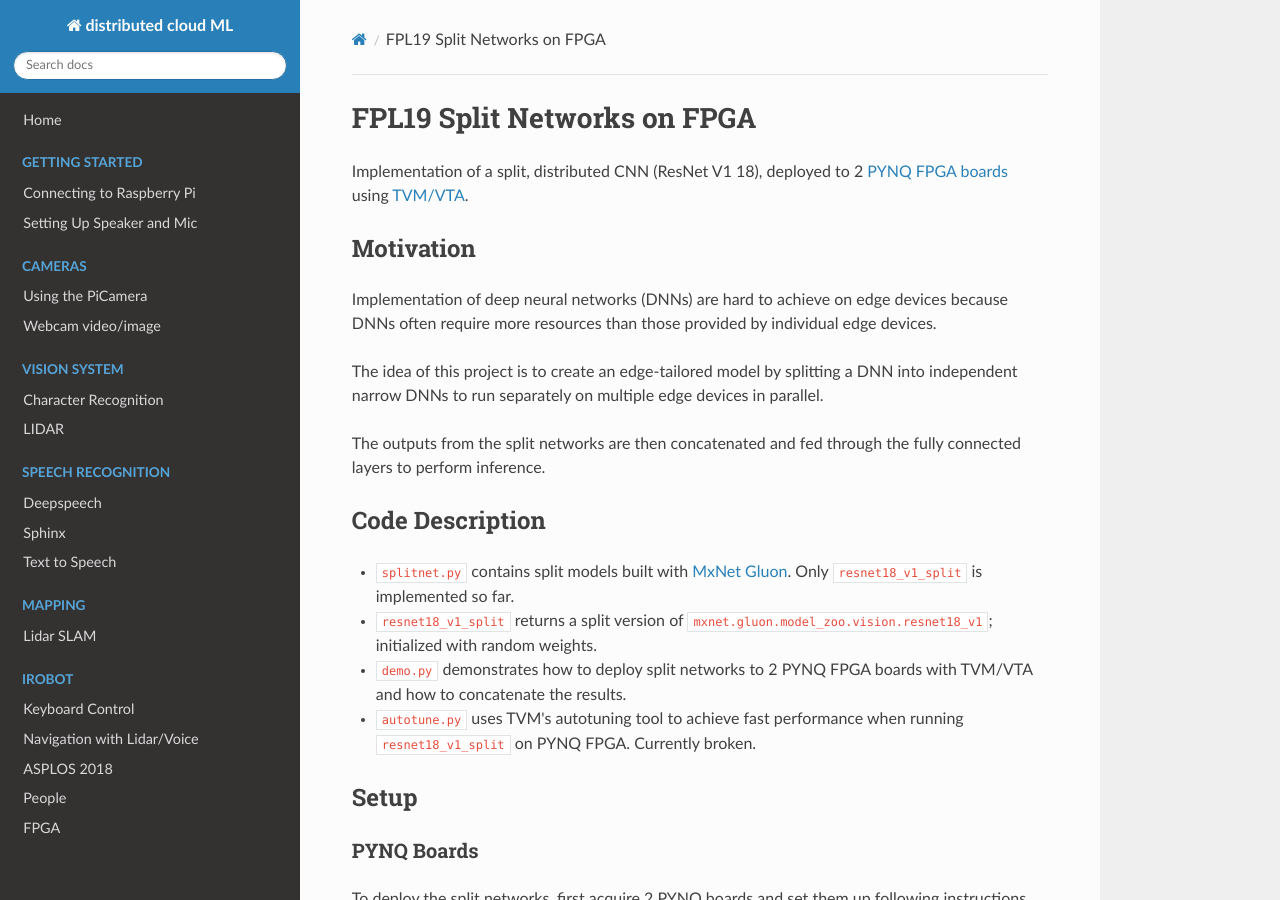
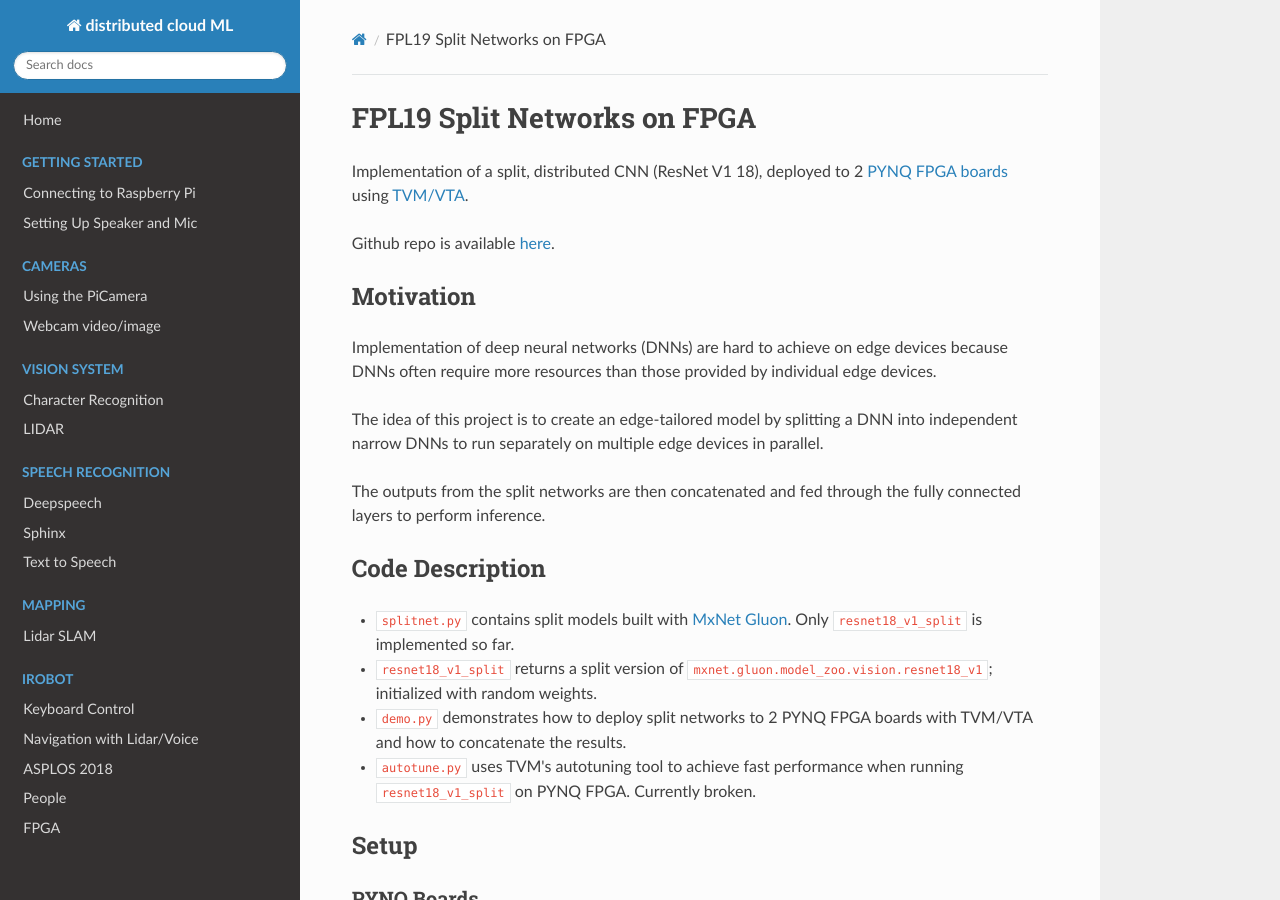
Before and after one commit to parallel-ml/docs, an MkDocs documentation site: the page built from docs/fpga/split-networks.md, in a window 1280 px wide and 900 px high. Built offline with MkDocs 1.6.1, drawn with Linux system fonts in a browser that asks for light colours; nearby versions of some CDN libraries.

Commit message:
added repo link to fpga readme

```diff
--- a/docs/fpga/split-DNNs.md
+++ b/docs/fpga/split-networks.md
@@ -1,6 +1,8 @@
 # FPL19 Split Networks on FPGA
 
 Implementation of a split, distributed CNN (ResNet V1 18), deployed to 2 [PYNQ FPGA boards](https://pynq.io) using [TVM/VTA](https://tvm.ai).
+
+Github repo is available [here](https://github.com/parallel-ml/Capella-FPL19-SplitNetworksOnFPGA).
 
 ## Motivation
 
```
